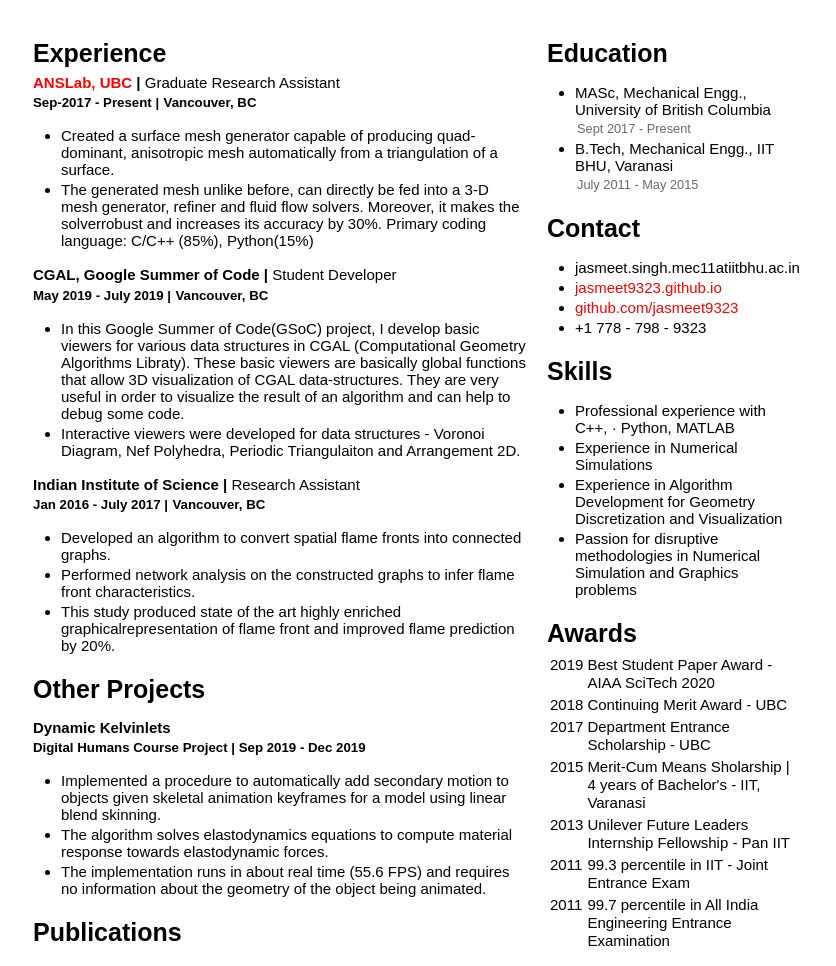
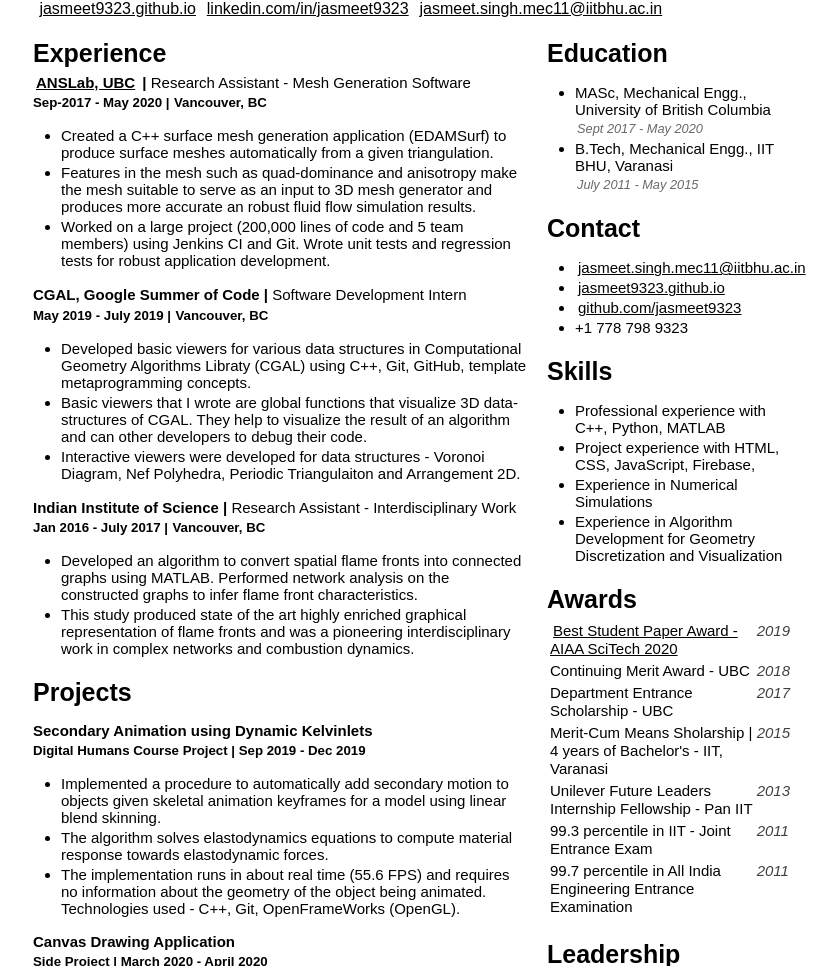
Before and after one commit to jasmeet9323/jasmeet9323.github.io, a plain HTML site: page resume/index.html in a window 1280 px wide. Shown: the part 94-1060 px from the top of the page, without its empty margins (227-1063 px from the left). Drawn offline with nearby package versions, Linux system fonts and the light colour scheme.

Commit message:
Update Resume

```diff
--- a/resume/index.html
+++ b/resume/index.html
@@ -16,12 +16,22 @@
 	<div class="container header">
 		<div class="name">
 			<h1>
-				<a href="https://jasmeet9323.github.io">Jasmeet Singh</a>
-			</h1><br>
+				<a href="https://jasmeet9323.github.io" style="text-decoration: none;">Jasmeet Singh</a>
+			</h1>
 			<!--<a href="mailto:jasmeet.singh.mec11@iitbhu.ac.in" target="_top">jasmeet.singh.mec11@iitbhu.ac.in</a>-->
 		</div>
 		<div class="downloadPDF">
-			<button id="pdfDownload" type="button" , autofocus, class="button buttonWhite", onclick="location.href='https://jasmeet9323.github.io/resume/resume_Jasmeet_Singh.pdf';">Download PDF</button>
+			<button id="pdfDownload" type="button" , autofocus, class="button buttonWhite" ,
+				onclick="location.href='resume_Jasmeet_Singh.pdf';">Download
+				PDF</button>
+		</div>
+	</div>
+
+	<div class="container">
+		<div class="links">
+			<a href="https://jasmeet9323.github.io">jasmeet9323.github.io</a>
+			<a href="https://linkedin.com/in/jasmeet9323">linkedin.com/in/jasmeet9323</a>
+			<a href="mailto:jasmeet.singh.mec11@iitbhu.ac.in">jasmeet.singh.mec11@iitbhu.ac.in</a>
 		</div>
 	</div>
 
@@ -30,57 +40,61 @@
 			<h2>Education</h2>
 			<ul>
 				<li>MASc, Mechanical Engg., University of British Columbia</li>
-				<span class="info">Sept 2017 - Present</span>
+				<span class="info fade">Sept 2017 - May 2020</span>
 				<li>B.Tech, Mechanical Engg., IIT BHU, Varanasi</li>
-				<span class="info">July 2011 - May 2015</span>
+				<span class="info fade">July 2011 - May 2015</span>
 			</ul>
 
 			<h2>Contact</h2>
 			<ul>
-				<li>jasmeet.singh.mec11<emph>at</emph>iitbhu.ac.in</li>
+				<li><a href="mailto:jasmeet.singh.mec11@iitbhu.ac.in">jasmeet.singh.mec11@iitbhu.ac.in</li></a>
 				<li><a href="https://jasmeet9323.github.io/">jasmeet9323.github.io</a></li>
 				<li><a href="https://github.com/jasmeet9323">github.com/jasmeet9323</a></li>
-				<li>+1 778 - 798 - 9323</li>
+				<li>+1 778 798 9323</li>
 			</ul>
 
 			<h2>Skills</h2>
 			<ul>
-				<li>Professional experience with C++, <span>&#183;</span>
-					Python, MATLAB </li>
+				<li>Professional experience with C++, Python, MATLAB </li>
+				<li>Project experience with HTML, CSS, JavaScript, Firebase, </li>
 				<li>Experience in Numerical Simulations</li>
 				<li>Experience in Algorithm Development for Geometry Discretization and Visualization</li>
-				<li>Passion for disruptive methodologies in Numerical Simulation and Graphics problems</li>
+				<!--<li>Passion for disruptive methodologies in Numerical Simulation and Graphics problems</li>-->
 			</ul>
 
 			<h2>Awards</h2>
 			<table class="awards">
 				<tr>
-					<td>2019</td>
-					<td>Best Student Paper Award - AIAA SciTech 2020</td>
+					<td><a href="Best_Paper_Award_Jasmeet_Singh.pdf" target="_blank">
+							Best Student Paper Award - AIAA
+							SciTech 2020
+						</a>
+					</td>
+					<td class="fade">2019</td>
 				</tr>
 				<tr>
-					<td>2018</td>
 					<td>Continuing Merit Award - UBC</td>
+					<td class="fade">2018</td>
 				</tr>
 				<tr>
-					<td>2017</td>
 					<td>Department Entrance Scholarship - UBC</td>
+					<td class="fade">2017</td>
 				</tr>
 				<tr>
-					<td>2015</td>
 					<td>Merit-Cum Means Sholarship | 4 years of Bachelor's - IIT, Varanasi</td>
+					<td class="fade">2015</td>
 				</tr>
 				<tr>
-					<td>2013</td>
 					<td>Unilever Future Leaders Internship Fellowship - Pan IIT</td>
+					<td class="fade">2013</td>
 				</tr>
 				<tr>
-					<td>2011</td>
 					<td>99.3 percentile in IIT - Joint Entrance Exam</td>
+					<td class="fade">2011</td>
 				</tr>
 				<tr>
-					<td>2011</td>
 					<td>99.7 percentile in All India Engineering Entrance Examination</td>
+					<td class="fade">2011</td>
 				</tr>
 				<!--<tr>
 					<td>100%</td>
@@ -91,13 +105,14 @@
 			<h2>Leadership</h2>
 			<table class="leadership">
 				<tr>
-					<td>2018-2019</td>
 					<td>VP, Communications - <a href="http://igsnubc.com/">Interdisciplinary Graduate Student Network
 							(iGSN)</a></td>
+					<td class="fade">2018-2019</td>
+
 				</tr>
 				<tr>
-					<td>2014-2015</td>
 					<td>Co-Founder and Core Member - Career Guidance Forum, IIT, Varanasi</td>
+					<td class="fade">2014-2015</td>
 				</tr>
 			</table>
 		</div>
@@ -108,35 +123,42 @@
 
 				<div class="experienceEntry">
 					<h4 class="inline bold"><a href="http://tetra.mech.ubc.ca/projects/ANSLab">ANSLab, UBC</a> | </h4>
-					<h4 class="inline">Graduate Research Assistant</h4> <br>
-					<h5 class="inline">Sep-2017 - Present |</h5>
+					<h4 class="inline">Research Assistant - Mesh Generation Software</h4> <br>
+					<h5 class="inline">Sep-2017 - May 2020 |</h5>
 					<h5 class="inline">Vancouver, BC</h5>
-
 					<ul>
 						<li>
-							Created a surface mesh generator capable of producing quad-dominant, anisotropic mesh
-							automatically from a triangulation of a surface.
+							Created a C++ surface mesh generation application (EDAMSurf) to produce surface meshes
+							automatically from a given triangulation.
 						</li>
 						<li>
-							The generated mesh unlike before, can directly be fed into a 3-D mesh generator, refiner and
-							fluid flow solvers. Moreover, it makes the solverrobust and increases its accuracy by 30%.
-							Primary coding language: C/C++ (85%), Python(15%)
+							Features in the mesh such as quad-dominance and anisotropy make the mesh suitable to serve
+							as an input
+							to 3D mesh generator and produces more accurate an robust fluid flow simulation
+							results.
+						</li>
+						<li>
+							Worked on a large project (200,000 lines of code and 5 team members) using Jenkins CI and
+							Git.
+							Wrote unit tests and regression tests for robust application development.
 						</li>
 					</ul>
 				</div>
 
 				<div class="experienceEntry">
 					<h4 class="inline bold">CGAL, Google Summer of Code | </h4>
-					<h4 class="inline">Student Developer</h4> <br>
+					<h4 class="inline">Software Development Intern</h4> <br>
 					<h5 class="inline">May 2019 - July 2019 |</h5>
 					<h5 class="inline">Vancouver, BC</h5>
 
 					<ul>
 						<li>
-							In this Google Summer of Code(GSoC) project, I develop basic viewers for various data
-							structures in CGAL (Computational Geometry Algorithms Libraty). These basic viewers are
-							basically global functions that allow 3D visualization of CGAL data-structures. They are
-							very useful in order to visualize the result of an algorithm and can help to debug some
+							Developed basic viewers for various data structures in Computational Geometry Algorithms
+							Libraty (CGAL) using C++, Git, GitHub, template metaprogramming concepts.
+						</li>
+						<li>
+							Basic viewers that I wrote are global functions that visualize 3D data-structures of CGAL.
+							They help to visualize the result of an algorithm and can other developers to debug their
 							code.
 						</li>
 						<li>
@@ -149,28 +171,27 @@
 
 				<div class="experienceEntry">
 					<h4 class="inline bold">Indian Institute of Science | </h4>
-					<h4 class="inline">Research Assistant</h4> <br>
+					<h4 class="inline">Research Assistant - Interdisciplinary Work</h4> <br>
 					<h5 class="inline">Jan 2016 - July 2017 |</h5>
 					<h5 class="inline">Vancouver, BC</h5>
 
 					<ul>
 						<li>
-							Developed an algorithm to convert spatial flame fronts into connected graphs.
-						</li>
-						<li>
+							Developed an algorithm to convert spatial flame fronts into connected graphs using MATLAB.
 							Performed network analysis on the constructed graphs to infer flame front characteristics.
 						</li>
 						<li>
-							This study produced state of the art highly enriched graphicalrepresentation of flame front
-							and improved flame prediction by 20%.
+							This study produced state of the art highly enriched graphical representation of flame
+							fronts
+							and was a pioneering interdisciplinary work in complex networks and combustion dynamics.
 						</li>
 					</ul>
 				</div>
 
 				<div class="projects">
-					<h2>Other Projects</h2>
+					<h2>Projects</h2>
 					<div class="projectEntry">
-						<h4 class="bold">Dynamic Kelvinlets</h4>
+						<h4 class="bold">Secondary Animation using Dynamic Kelvinlets</h4>
 						<h5 class="inline">Digital Humans Course Project | </h5>
 						<h5 class="inline">Sep 2019 - Dec 2019</h5>
 
@@ -185,7 +206,19 @@
 							</li>
 							<li>
 								The implementation runs in about real time (55.6 FPS) and requires no information about
-								the geometry of the object being animated.
+								the geometry of the object being animated. Technologies used - C++, Git, OpenFrameWorks
+								(OpenGL).
+							</li>
+						</ul>
+					</div>
+					<div class="projectEntry">
+						<h4 class="bold">Canvas Drawing Application</h4>
+						<h5 class="inline">Side Project | </h5>
+						<h5 class="inline">March 2020 - April 2020</h5>
+						<ul>
+							<li>
+								Created a canvas drawing application where multiple people can draw at the same time
+								on a canvas using Linux, Apache2, Php, and Google Firebase infrastructure.
 							</li>
 						</ul>
 					</div>
--- a/resume/style.css
+++ b/resume/style.css
@@ -9,11 +9,12 @@ body {
   display: block;
   line-height: 1.2;
   font-size: 16px;
+  padding-bottom: 40px;
 }
 
 .container {
   margin: 0 auto;
-  padding: 10px 20px;
+  padding: 20px 20px 0px 20px;
   width: 800px;
   display: -webkit-box;
   display: -webkit-flex;
@@ -93,7 +94,7 @@ h1 {
   font-family: "Josefin Sans", Georgia, serif;
   font-weight: bold;
   margin: 10px 0 10px 0;
-  color: #fff;
+  color: black;
 }
 
 @media screen and (max-width: 880px) {
@@ -145,17 +146,18 @@ li {
 }
 
 a {
-  color: red;
-  text-decoration: none;
+  color: inherit;
+  /*border-bottom: .05em solid rgb(0, 0, 0, 0.6);
+  border-radius: 4px;
+  text-decoration: none;*/
+  padding: .2em;
+  padding-bottom: 0;
 }
 
 a:hover {
   cursor: pointer;
-  text-decoration: underline;
-}
-
-a:active {
-  color: darkred;
+  /*text-decoration: none;
+  border-bottom: .1em solid rgb(0, 0, 0, 1);*/
 }
 
 table td,
@@ -169,3 +171,12 @@ span.info {
   color:dimgray;
   padding-left: 10px;
 }
+
+.fade {
+  font-style: italic;
+  color: rgb(0, 0, 0, 0.75);
+}
+
+.links {
+  margin-left: 0.2em;
+}
```
Also changed, not shown: resume/resume.js (added, +14 -0 lines), 2 other files.
